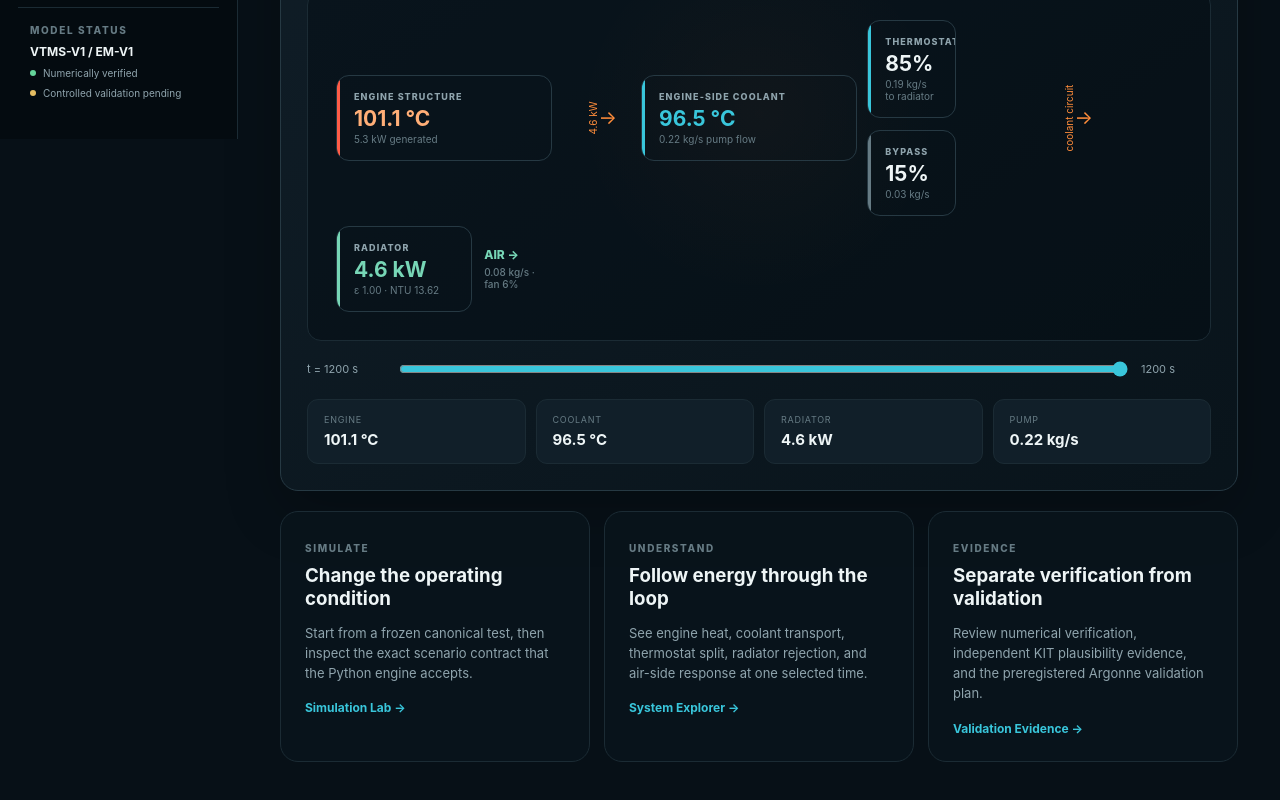
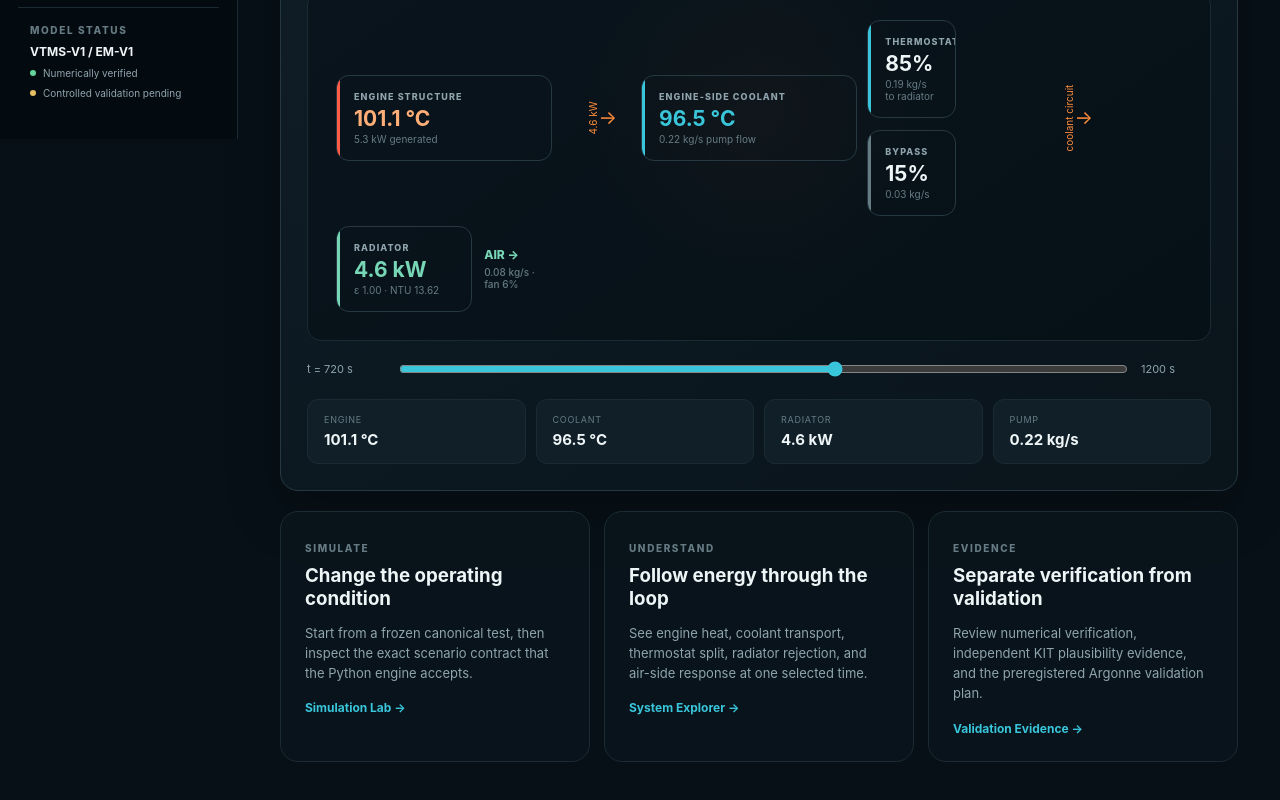
Before and after one commit to mpalmer79/vehicle-thermal-management-simulation, a Next.js app in the folder web/: page / in a window 1280 px wide. Shown: the part 661-1461 px from the top of the page. Built offline with nearby package versions, Linux system fonts and the light colour scheme.

Commit message:
UI-1: harden fixture typing

```diff
--- a/web/components/playback-workspace.tsx
+++ b/web/components/playback-workspace.tsx
@@ -7,10 +7,10 @@ import { c, flow, kw, pct } from "@/lib/format";
 import { ThermalLoop } from "@/components/thermal-loop";
 import { SignalChart } from "@/components/signal-chart";
 
-const fixture = fixtureJson as SimulationFixture;
+const fixture = fixtureJson as unknown as SimulationFixture;
 
 export function PlaybackWorkspace({ mode = "results" }: { mode?: "overview" | "results" | "system" }) {
-  const [index, setIndex] = useState(Math.min(22, fixture.timeSeries.length - 1));
+  const [index, setIndex] = useState(Math.min(6, fixture.timeSeries.length - 1));
   const point = fixture.timeSeries[index];
   const maxIndex = fixture.timeSeries.length - 1;
   const balancePass = fixture.energyBalance.normalized_residual <= 0.001;
```
